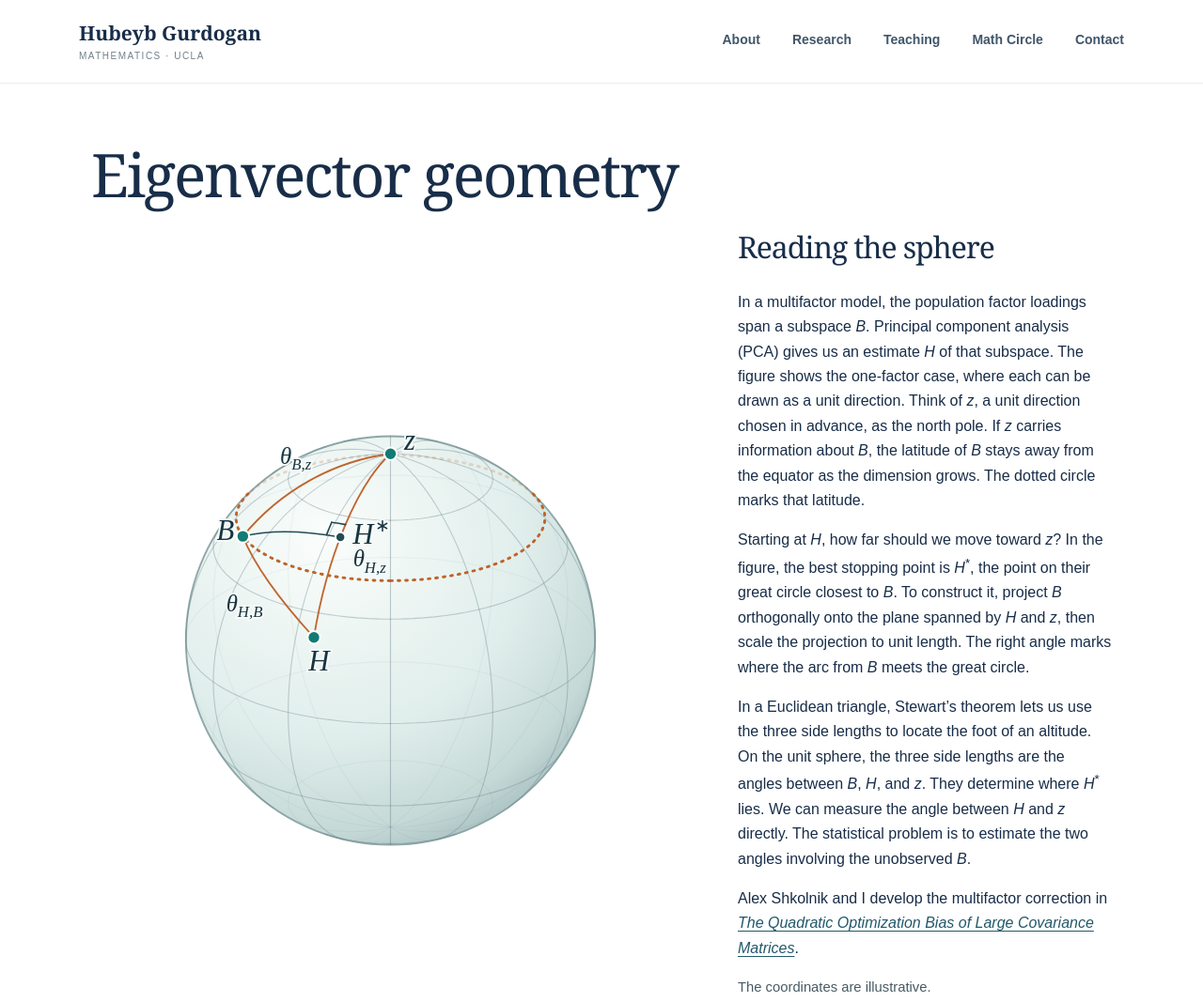
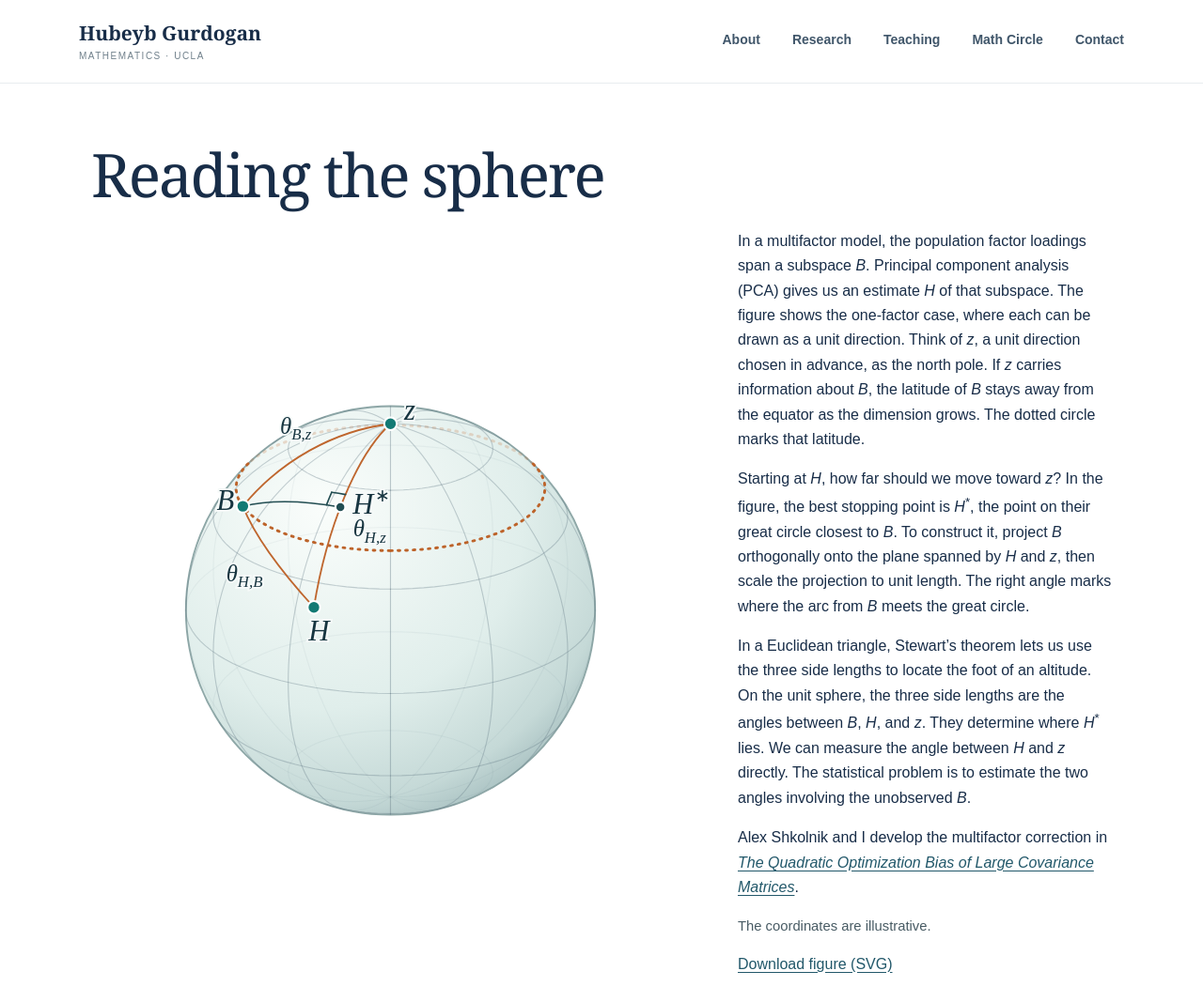
Before and after one commit to hgurdogan/hgurdogan.github.io, a plain HTML site: page geometry.html in a window 1280 px wide. Shown: the top 1067 px of the page at 94% size. Drawn offline with Linux system fonts and the light colour scheme.

Commit message:
Use Reading the sphere as the sole page heading

```diff
--- a/geometry.html
+++ b/geometry.html
@@ -4,7 +4,7 @@
   <meta charset="utf-8">
   <meta name="viewport" content="width=device-width, initial-scale=1">
   <meta name="description" content="Hubeyb Gurdogan, lecturer in mathematics at UCLA. Research, teaching, undergraduate mentorship, and contact information.">
-  <title>Eigenvector geometry | Hubeyb Gurdogan</title>
+  <title>Reading the sphere | Hubeyb Gurdogan</title>
   <link rel="stylesheet" href="/style.css">
 
 <link rel="stylesheet" href="/geometry/sphere.css">
@@ -19,13 +19,12 @@
   </header>
 
 <main id="main" class="geometry-page">
-  <h1>Eigenvector geometry</h1>
+  <h1>Reading the sphere</h1>
   <div class="geometry-layout">
     <figure class="sphere-figure"><img src="/geometry/eigenvector-geometry.svg" width="436" height="352"
            alt="Three great-circle arcs join B, H, and z on a unit sphere. The geodesic from B meets the H–z arc at a right angle at H star. The dotted latitude passes through B."></figure>
 
   <section class="geometry-notes">
-    <h2>Reading the sphere</h2>
     <p>In a multifactor model, the population factor loadings span a subspace <i>B</i>. Principal component analysis (PCA) gives us an estimate <i>H</i> of that subspace. The figure shows the one-factor case, where each can be drawn as a unit direction. Think of <i>z</i>, a unit direction chosen in advance, as the north pole. If <i>z</i> carries information about <i>B</i>, the latitude of <i>B</i> stays away from the equator as the dimension grows. The dotted circle marks that latitude.</p>
     <p>Starting at <i>H</i>, how far should we move toward <i>z</i>? In the figure, the best stopping point is <i>H</i><sup>*</sup>, the point on their great circle closest to <i>B</i>. To construct it, project <i>B</i> orthogonally onto the plane spanned by <i>H</i> and <i>z</i>, then scale the projection to unit length. The right angle marks where the arc from <i>B</i> meets the great circle.</p>
     <p>In a Euclidean triangle, Stewart’s theorem lets us use the three side lengths to locate the foot of an altitude. On the unit sphere, the three side lengths are the angles between <i>B</i>, <i>H</i>, and <i>z</i>. They determine where <i>H</i><sup>*</sup> lies. We can measure the angle between <i>H</i> and <i>z</i> directly. The statistical problem is to estimate the two angles involving the unobserved <i>B</i>.</p>
```
